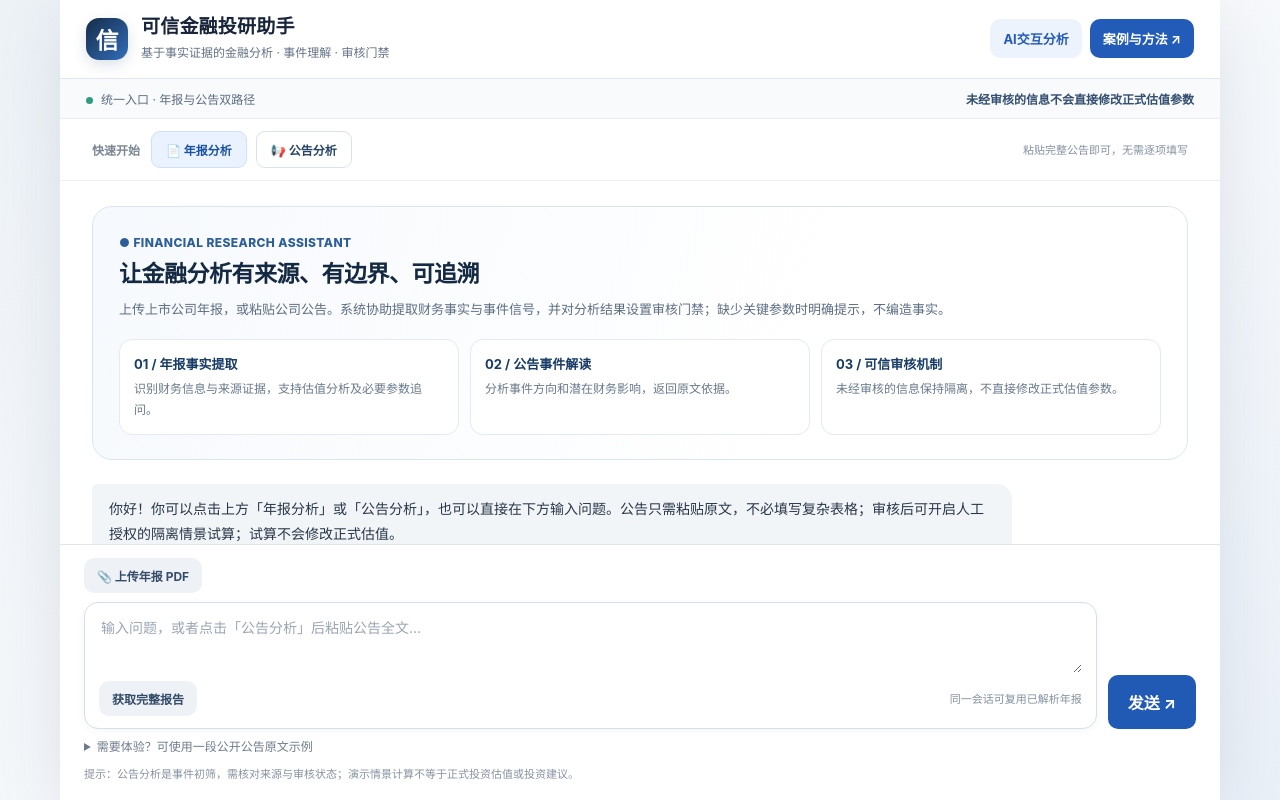
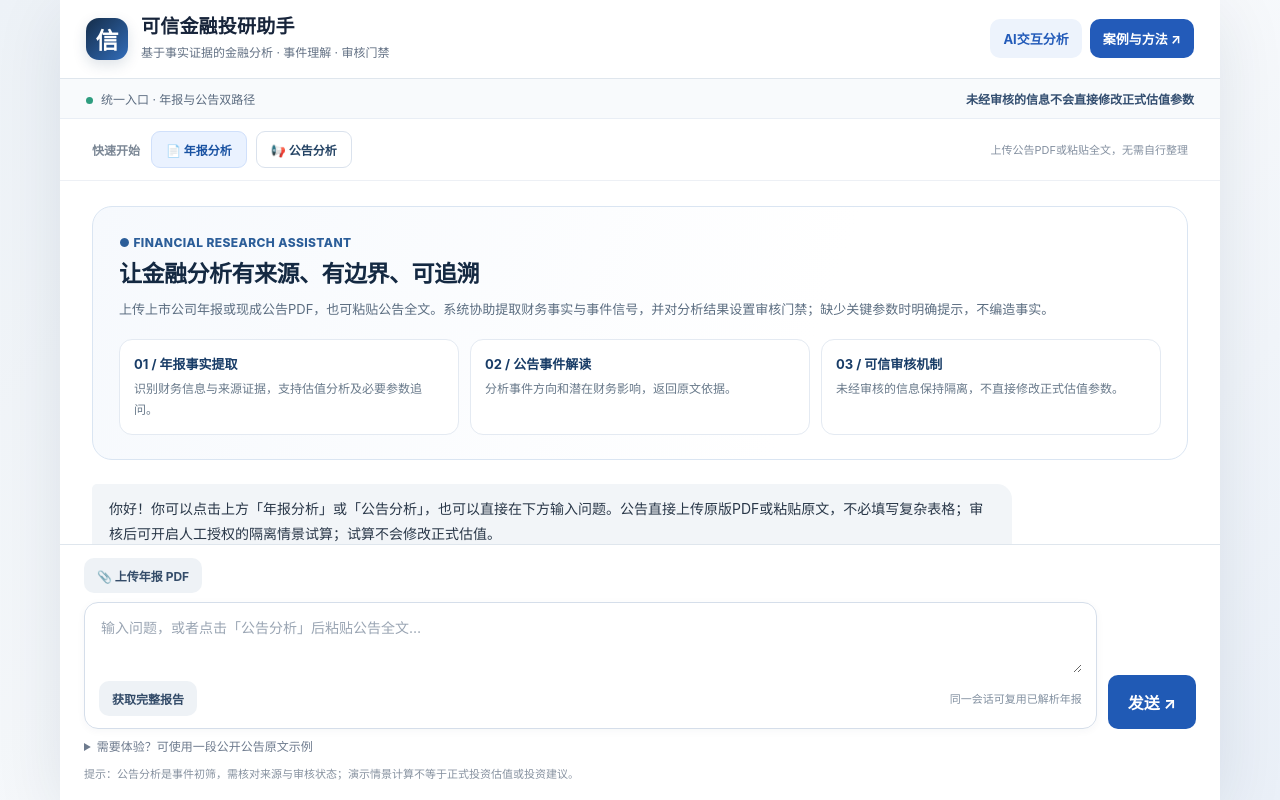
Before and after one commit to wuqunzhou/trustworthy-finance-chat, a Flask app: page / in a window 1280 px wide. Run offline with Flask 3, Linux system fonts and the light colour scheme.

Commit message:
Add files via upload

```diff
--- a/trustworthy_finance_chat_web/financial_chat_web/templates/index.html
+++ b/trustworthy_finance_chat_web/financial_chat_web/templates/index.html
@@ -180,30 +180,30 @@
     <span class="quickbar-label">快速开始</span>
     <button class="quick-btn primary" type="button" data-template="annual">📄 年报分析</button>
     <button class="quick-btn" type="button" data-template="event">📢 公告分析</button>
-    <span class="quick-tip">粘贴完整公告即可，无需逐项填写</span>
+    <span class="quick-tip">上传公告PDF或粘贴全文，无需自行整理</span>
   </div>
   <main id="messages" aria-label="分析对话">
     <section class="welcome" aria-label="产品介绍">
       <div class="eyebrow">● FINANCIAL RESEARCH ASSISTANT</div>
       <h1>让金融分析有来源、有边界、可追溯</h1>
-      <p>上传上市公司年报，或粘贴公司公告。系统协助提取财务事实与事件信号，并对分析结果设置审核门禁；缺少关键参数时明确提示，不编造事实。</p>
+      <p>上传上市公司年报或现成公告PDF，也可粘贴公告全文。系统协助提取财务事实与事件信号，并对分析结果设置审核门禁；缺少关键参数时明确提示，不编造事实。</p>
       <div class="feature-grid">
         <div class="feature"><strong>01 / 年报事实提取</strong><span>识别财务信息与来源证据，支持估值分析及必要参数追问。</span></div>
         <div class="feature"><strong>02 / 公告事件解读</strong><span>分析事件方向和潜在财务影响，返回原文依据。</span></div>
         <div class="feature"><strong>03 / 可信审核机制</strong><span>未经审核的信息保持隔离，不直接修改正式估值参数。</span></div>
       </div>
     </section>
-    <div class="row ai"><div class="message-body"><div class="bubble">你好！你可以点击上方「年报分析」或「公告分析」，也可以直接在下方输入问题。公告只需粘贴原文，不必填写复杂表格；审核后可开启人工授权的隔离情景试算；试算不会修改正式估值。</div></div></div>
+    <div class="row ai"><div class="message-body"><div class="bubble">你好！你可以点击上方「年报分析」或「公告分析」，也可以直接在下方输入问题。公告直接上传原版PDF或粘贴原文，不必填写复杂表格；审核后可开启人工授权的隔离情景试算；试算不会修改正式估值。</div></div></div>
   </main>
   <section class="composer" aria-label="发送分析请求">
     <div id="progress" class="progress" role="status" aria-live="polite"></div>
     <div class="announce-hint" id="announceHint" role="note">
-      <strong>直接粘贴公告全文，然后点击「发送」</strong>
-      不用手动填写公司、日期、来源、链接，也不用自己总结事件。建议连同公告标题、发布日期和落款一起复制，识别更可靠。<br>
-      <small>系统仅从粘贴内容中提取信息；缺少来源会标注「待核验」。目前尚不支持只贴网址或上传公告PDF直接解析。</small>
+      <strong>直接上传现成的公告PDF，或粘贴原文后发送</strong>
+      不用手动填写公司、日期、来源或链接，也不用自己总结事件。系统自动提取文本并调用公告Agent与Reviewer。<br>
+      <small>支持可复制文字的单份公告PDF（不超过12MB、25页、15000字）；扫描图片需OCR，当前版本会明确拒绝。公告来源真实性仍需独立核验；仅贴网址尚不支持。</small>
     </div>
     <div class="attachline">
-      <span id="modeTag" class="mode-tag" aria-live="polite">公告原文模式</span>
+      <span id="modeTag" class="mode-tag" aria-live="polite">公告原文 / PDF模式</span>
       <label id="fileLabel" class="filebtn" for="file">📎 上传年报 PDF</label>
       <input id="file" type="file" accept="application/pdf,.pdf" />
       <span id="filechip" class="filechip"></span>
@@ -507,7 +507,7 @@ function setBusy(on, text='') {
   sendBtn.disabled = on;
   fullBtn.disabled = on;
   document.querySelectorAll('[data-template]').forEach(button => { button.disabled = on; });
-  fileInput.disabled = on || analysisMode === 'announcement';
+  fileInput.disabled = on;
   fileLabel.classList.toggle('disabled', on);
   statusEl.className = on ? 'status busy' : 'status';
   statusEl.textContent = text;
@@ -645,8 +645,9 @@ function prepareAnnouncement(text) {
 }
 function setAnalysisMode(mode) {
   analysisMode = mode;
-  fileLabel.style.display = mode === 'announcement' ? 'none' : '';
-  fileInput.disabled = mode === 'announcement' || busy;
+  fileLabel.style.display = '';
+  fileLabel.textContent = mode === 'announcement' ? '📎 上传公告PDF' : '📎 上传年报PDF';
+  fileInput.disabled = busy;
   announceHint.classList.toggle('active', mode === 'announcement');
   modeTag.classList.toggle('active', mode === 'announcement');
   const annualBtn = document.querySelector('[data-template="annual"]');
@@ -654,9 +655,9 @@ function setAnalysisMode(mode) {
   annualBtn.classList.toggle('selected', mode === 'annual');
   eventBtn.classList.toggle('selected', mode === 'announcement');
   if (mode === 'announcement') {
-    message.placeholder = '粘贴公告全文：标题、正文、日期、落款等原样复制即可，无需分栏…';
+    message.placeholder = '直接上传公告PDF；也可把公告全文粘贴在这里，不用自己整理…';
   } else {
-    message.placeholder = '输入分析问题，或上传一份上市公司年报PDF…';
+    message.placeholder = '输入问题，或上传一份上市公司年报PDF…';
   }
 }
 
@@ -667,12 +668,9 @@ async function send(fullReport=false) {
   const f = fileInput.files[0];
 
   if (!text && !f && !fullReport) return;
-  if (analysisMode === 'announcement' && f) {
-    addBubble('公告模式目前不支持直接上传PDF。请粘贴公告文字；上传年报请先切换到「年报分析」。', 'ai');
-    return;
-  }
+  const uploadedAnnouncement = analysisMode === 'announcement' && Boolean(f);
   let actualMessage = text;
-  if (analysisMode === 'announcement' && text && !fullReport) {
+  if (analysisMode === 'announcement' && text && !uploadedAnnouncement && !fullReport) {
     const prepared = prepareAnnouncement(text);
     if (prepared.error) {
       addBubble(prepared.error, 'ai');
@@ -685,7 +683,7 @@ async function send(fullReport=false) {
   if (text) addBubble(text, 'user');
   if (f) addBubble('已选择文件：' + f.name, 'user');
 
-  setBusy(true, f ? '正在提交年报分析任务…' : '分析中…');
+  setBusy(true, f ? (uploadedAnnouncement ? '正在提取公告PDF文字并执行事件审核…' : '正在提交年报分析任务…') : '分析中…');
 
   const fd = new FormData();
   fd.append('message', fullReport && !text ? '完整报告' : actualMessage);
@@ -694,7 +692,7 @@ async function send(fullReport=false) {
   if (f) fd.append('file', f);
 
   try {
-    const r = await fetch('/api/chat', {method:'POST', body:fd});
+    const r = await fetch(uploadedAnnouncement ? '/api/announcement_pdf' : '/api/chat', {method:'POST', body:fd});
     const data = await readJsonSafely(r);
 
     if (!r.ok) {
@@ -736,7 +734,7 @@ async function send(fullReport=false) {
     fileInput.value = '';
     filechip.style.display = 'none';
     filechip.textContent = '';
-    statusEl.textContent = data.agent1_cached ? '已复用年报缓存' : '';
+    statusEl.textContent = uploadedAnnouncement ? '公告PDF已分析 · 来源真实性待核验' : (data.agent1_cached ? '已复用年报缓存' : '');
 
   } catch (e) {
     showProgress('');
```
